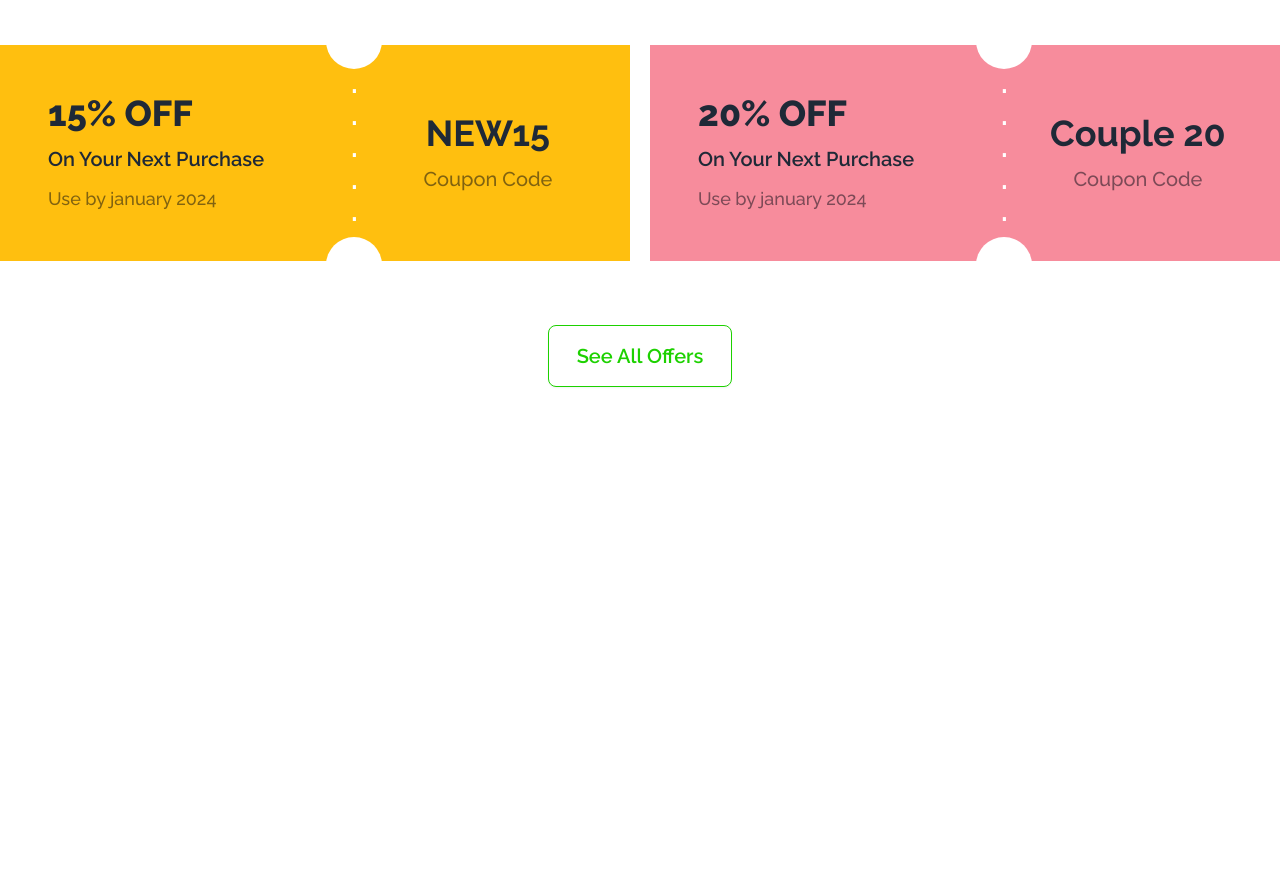
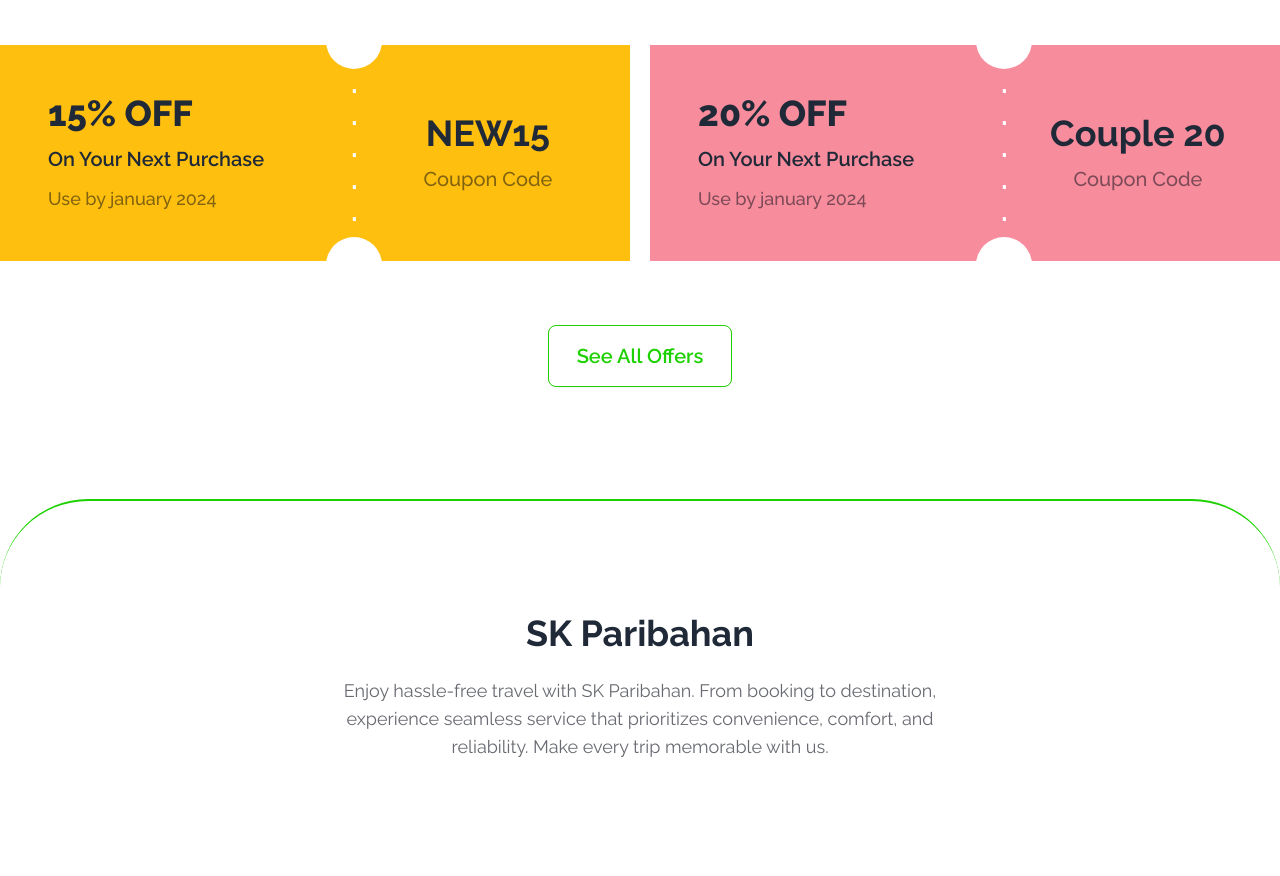
Before and after one commit to Amin7775/SK-Ticket-with-js-dom, a plain HTML site: page index.html in a window 1280 px wide. Shown: the part 795-1671 px from the top of the page. Before the commit the page ends 1222 px from the top, so only its background shows below. Drawn offline with nearby package versions, Linux system fonts and the light colour scheme.

Commit message:
Added ticket section heading

```diff
--- a/index.html
+++ b/index.html
@@ -42,9 +42,9 @@
 </header>
 
 <!-- main -->
-<main class="container mx-auto px-5 lg:px-0 mt-14">
+<main class="mt-14">
   <!-- coupon -->
-  <section id="coupon" class="my-10">
+  <section id="coupon" class="my-10 container mx-auto px-5 lg:px-0">
     <h1 class="text-4xl font-semibold text-center">
       Best Offers For You
     </h1>
@@ -117,6 +117,18 @@
     </div>
   </section>
 
+  <!-- Ticket section -->
+  <section id="ticket-main" class="border-2 border-b-0 border-x-0  border-[#1DD100] rounded-[88px] py-16 lg:py-28 my-20 lg:my-28">
+    <!-- ticket main -->
+    <div class="container mx-auto">
+      <!-- heading  -->
+      <div class="text-center max-w-[85vw] lg:max-w-[50vw] mx-auto">
+          <h1 class="font-bold text-4xl mb-6">SK Paribahan</h1>
+          <p class="text-[#03071299] text-lg">Enjoy hassle-free travel with SK Paribahan. From booking to destination, experience seamless service that prioritizes convenience, comfort, and reliability. Make every trip memorable with us.</p>
+      </div>
+
+    </div>
+  </section>
 
 </main>
 </body>
```
